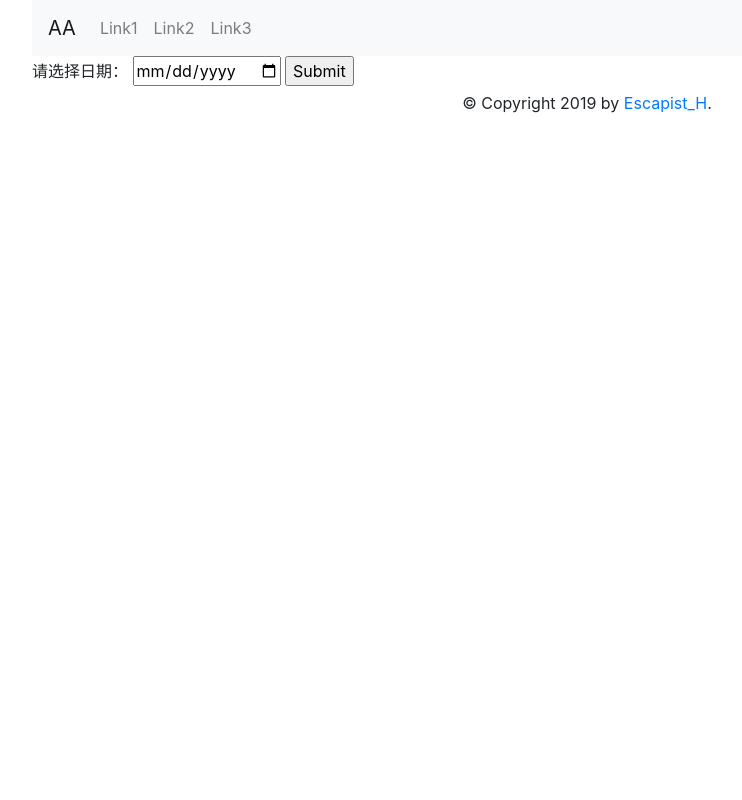
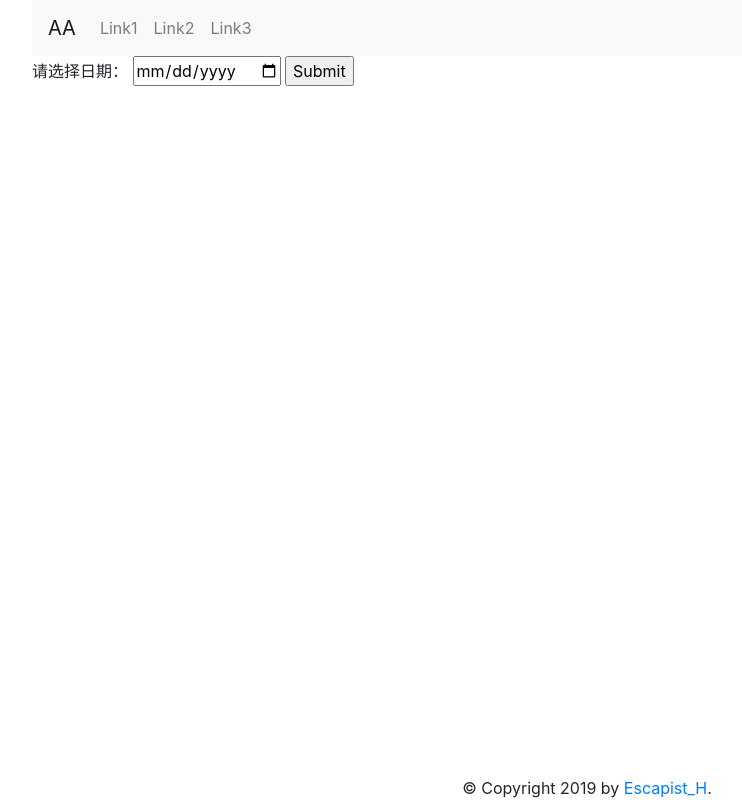
Before and after one commit to EscapistH/JNH, a Flask app: page / in a window 1280 px wide. Shown: the whole page, without its empty margins (53-795 px from the left). Run offline with Flask 2, Linux system fonts and the light colour scheme; some libraries are stand-ins or nearby versions.

Commit message:
保持footer处于页面底部

```diff
--- a/templates/base.html
+++ b/templates/base.html
@@ -26,7 +26,7 @@
     <div id="header" class="container">
         <nav class="navbar navbar-expand-md bg-light navbar-light">
             <!-- 首页标识 -->
-            <a class="navbar-brand" href="#">AA</a>
+            <a class="navbar-brand" href="/">AA</a>
             <!-- 导航栏按钮 -->
             <button class="navbar-toggler" type="button" data-toggle="collapse" data-target="#collapsibleNavbar">
               <span class="navbar-toggler-icon"></span>
@@ -43,7 +43,7 @@
     </div>
     <div id="content" class="container">{% block content %}{% endblock %}</div>
     <div id="footer" class="container">
-        <footer class="text-center">&copy; Copyright 2019 by <a href="https://github.com/EscapistH">Escapist_H</a>.</footer>
+        <footer class="text-center fixed-bottom">&copy; Copyright 2019 by <a href="https://github.com/EscapistH">Escapist_H</a>.</footer>
     </div>
 
 </body>
```
